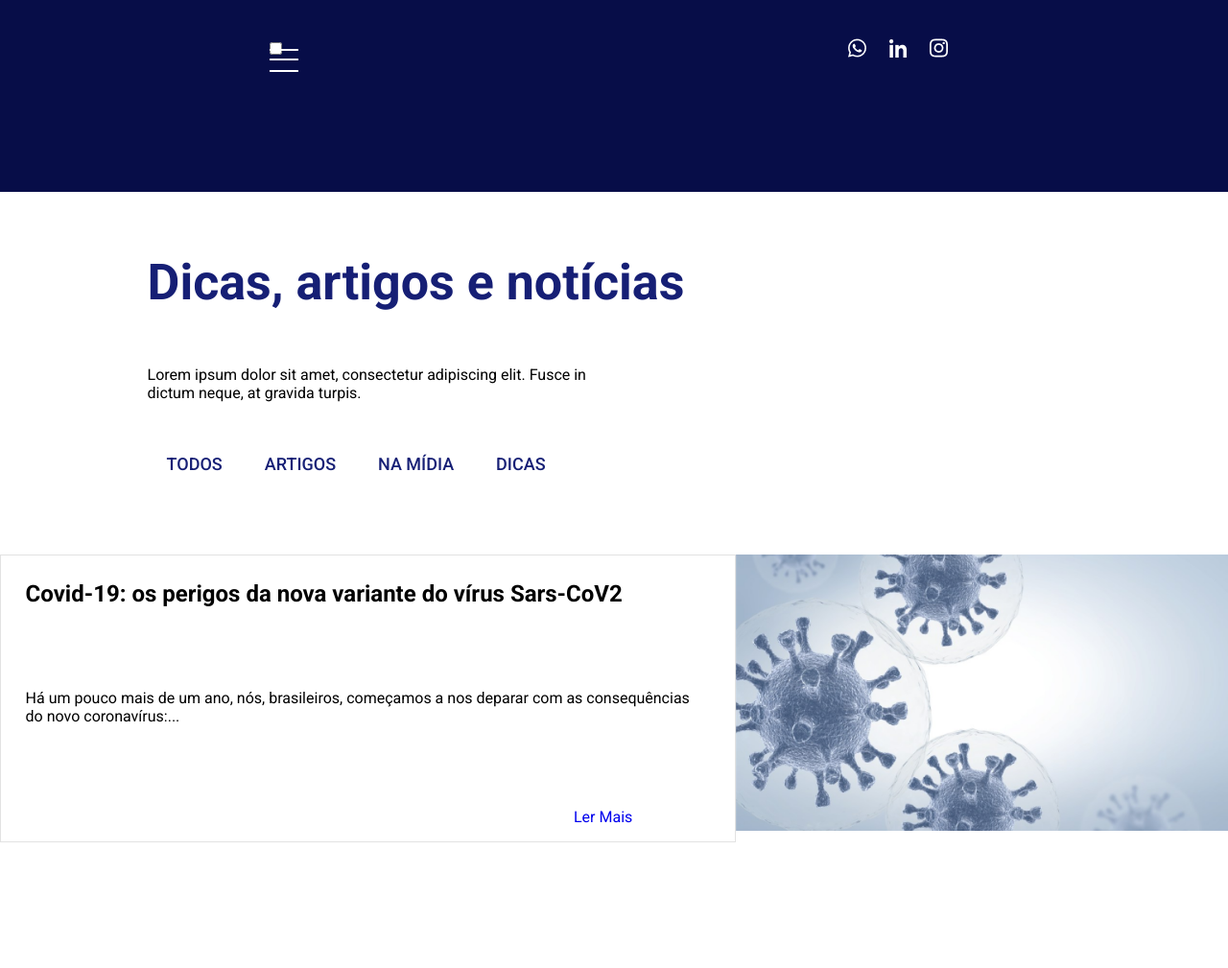
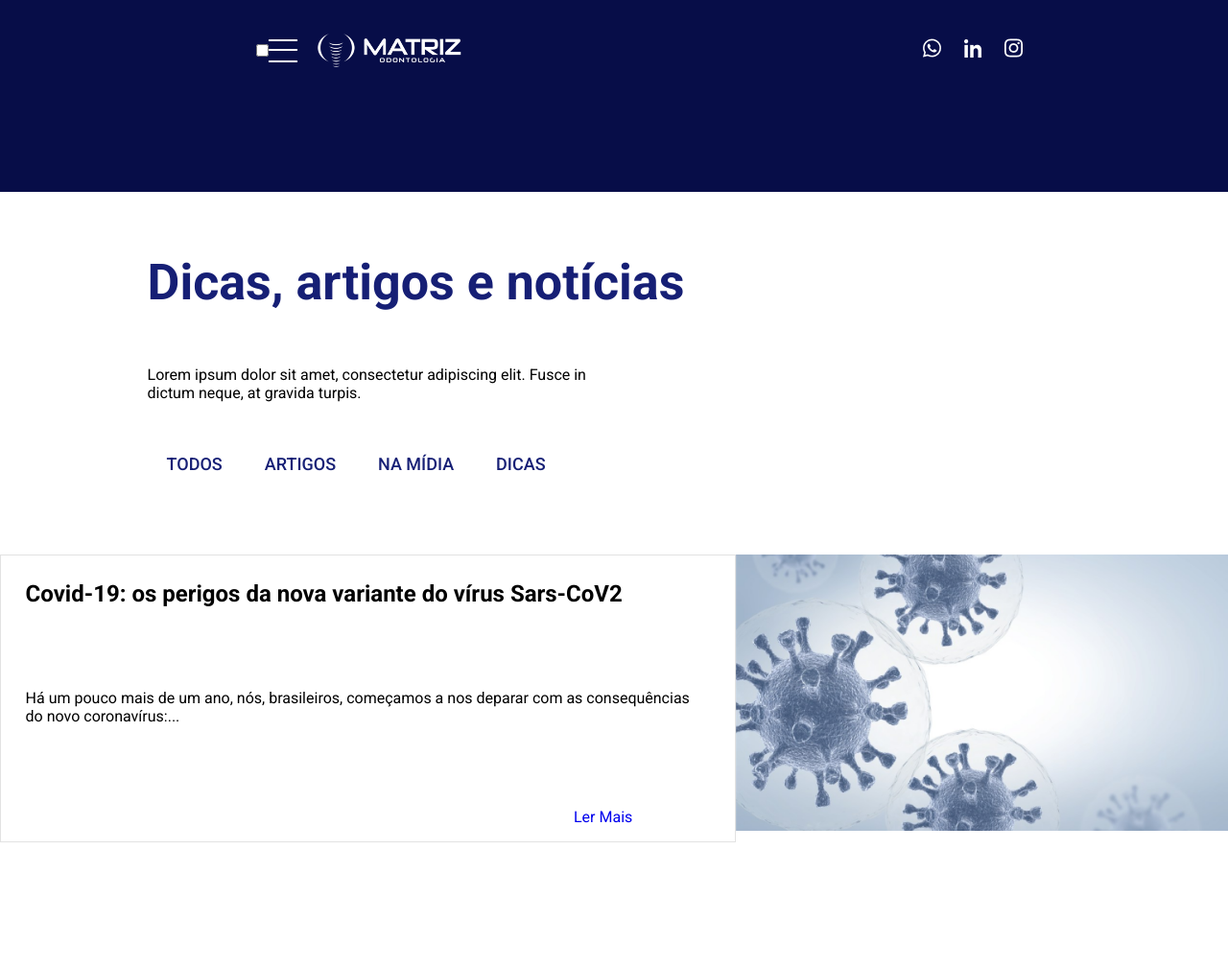
Before and after one commit to MilenaMarlim/site-completo_odontologia, a plain HTML site: page blog.html in a window 1280 px wide. Shown: the top 1009 px of the page at 96% size. Drawn offline with Linux system fonts and the light colour scheme.

Commit message:
Commit com conserto no header + insẽrção logomarca

```diff
--- a/Assets/CSS/blog.css
+++ b/Assets/CSS/blog.css
@@ -46,8 +46,14 @@
 }
 
 .logo {
-    width: 330px;
-    padding-bottom: 50px;
+    width: 50%;
+    padding-left: 6%;
+}
+
+.left-area-header{
+    display: flex;
+    justify-content: center;
+    align-items: center;
 }
 
 .initial_section {
--- a/blog.html
+++ b/blog.html
@@ -16,13 +16,14 @@
 <body>
     <header class="header">
         <section class="top-header">
-            <div>
+            <div class="left-area-header">
                 <input id="hamburguer" type="checkbox">
                 <label for="hamburguer">
                     <div class="menu">
                         <span class="hamburguer"></span>
                     </div>
                 </label>
+                <img class="logo" src="Assets/images/logo.png" alt="Logomarca">
             </div>
 
             <div class="redes_sociais">
```
